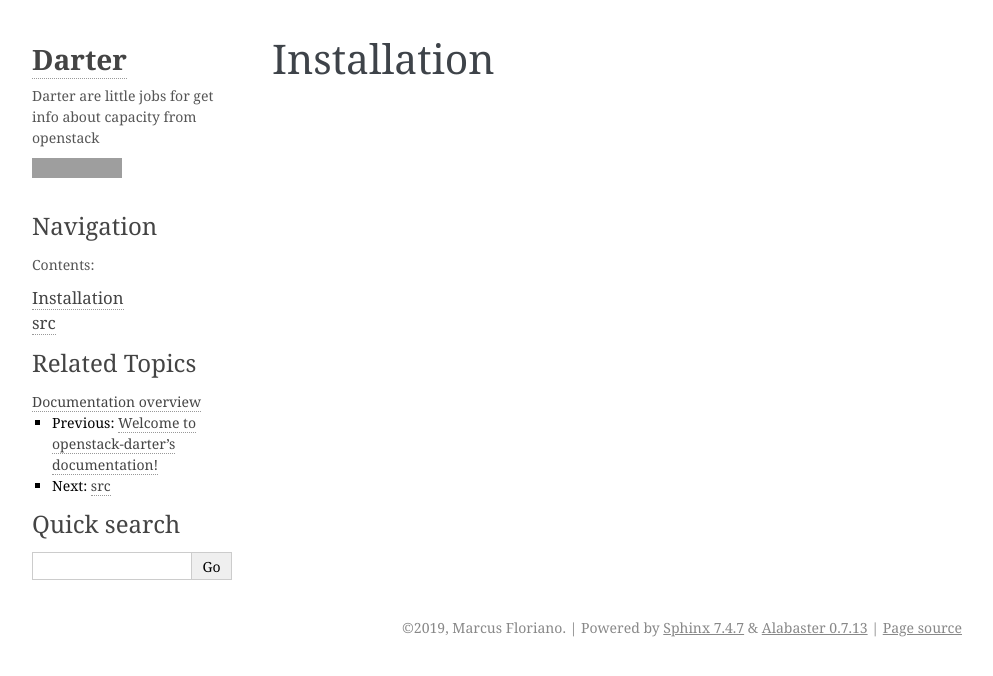
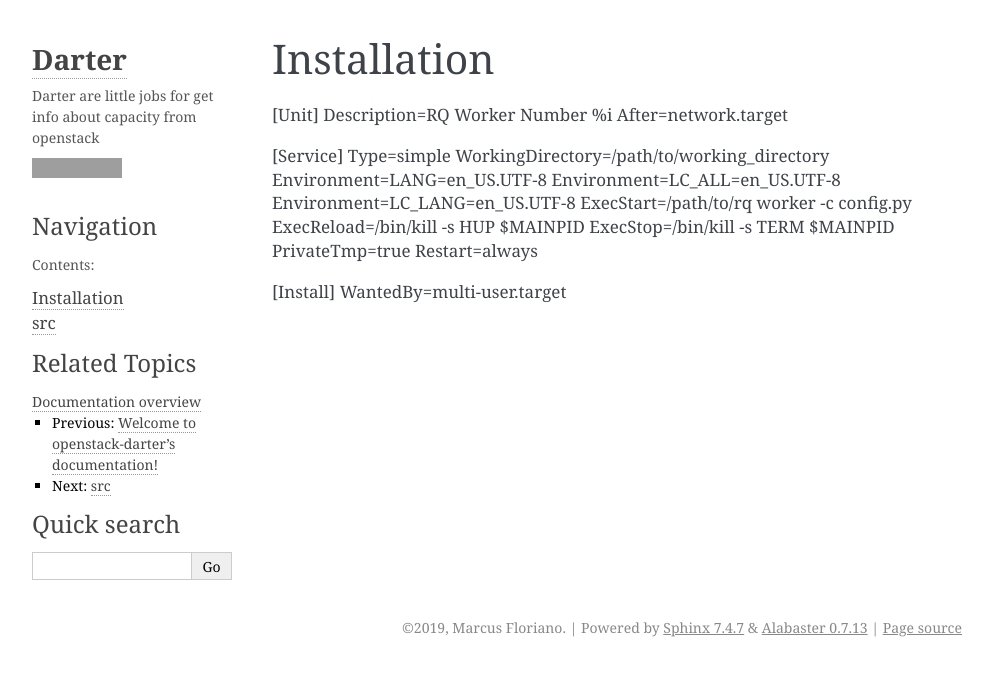
Before and after one commit to marcusfloriano/openstack-darter, a Sphinx documentation site: the page built from docs/usage/installation.rst, in a window 1280 px wide, cut to the strip 0-676 px from the top of the page. Shown: the whole strip, without its empty margins (148-1141 px from the left). Built offline with Sphinx 7.4.7, drawn with Linux system fonts in a browser that asks for light colours; grey boxes are pictures that could not be loaded.

```diff
--- a/docs/usage/installation.rst
+++ b/docs/usage/installation.rst
@@ -5,3 +5,25 @@
 .. toctree::
    :maxdepth: 2
    :caption: Contents:
+
+
+
+
+[Unit]
+Description=RQ Worker Number %i
+After=network.target
+
+[Service]
+Type=simple
+WorkingDirectory=/path/to/working_directory
+Environment=LANG=en_US.UTF-8
+Environment=LC_ALL=en_US.UTF-8
+Environment=LC_LANG=en_US.UTF-8
+ExecStart=/path/to/rq worker -c config.py
+ExecReload=/bin/kill -s HUP $MAINPID
+ExecStop=/bin/kill -s TERM $MAINPID
+PrivateTmp=true
+Restart=always
+
+[Install]
+WantedBy=multi-user.target
--- a/setup.py
+++ b/setup.py
@@ -25,11 +25,11 @@
           "openstacksdk==0.31.2",
           "python-cinderclient==4.2.1",
           "terminaltables==3.1.0",
-          "influxdb==5.0.0",
           "redis==2.10.6",
-          "rq==0.10.0"
+          "rq==0.10.0",
+          "rq-dashboard"
       ],
-      setup_requires=['pytest-runner', 'sphinxcontrib-napoleon', 'rq-dashboard'],
+      setup_requires=['pytest-runner', 'sphinxcontrib-napoleon'],
       tests_require=['pytest', 'pylint'],
       classifiers=[
             # Documents for packaging python softwares
```
Also changed, not shown: README.md (+11 -0 lines), settings.py (+1 -12 lines), 1 other file.
